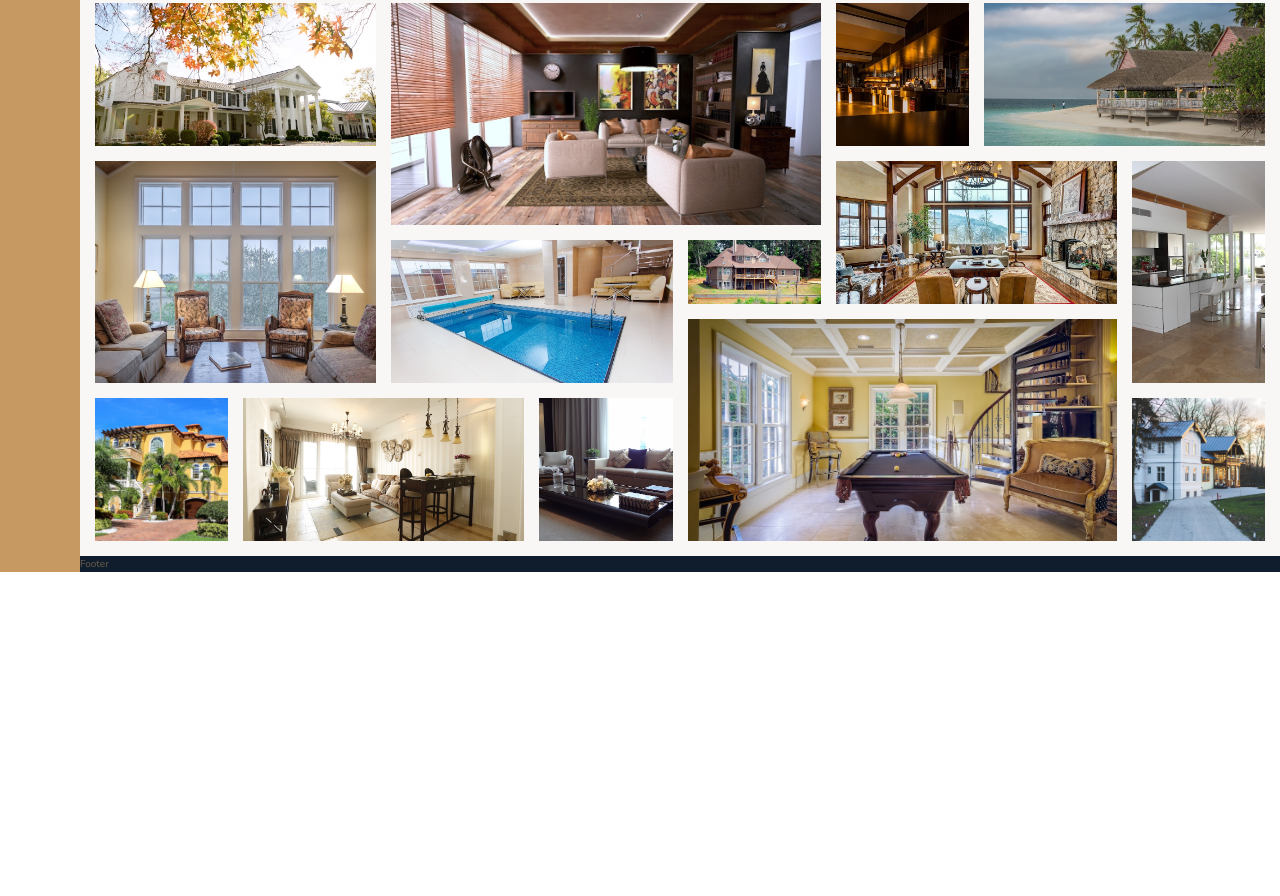
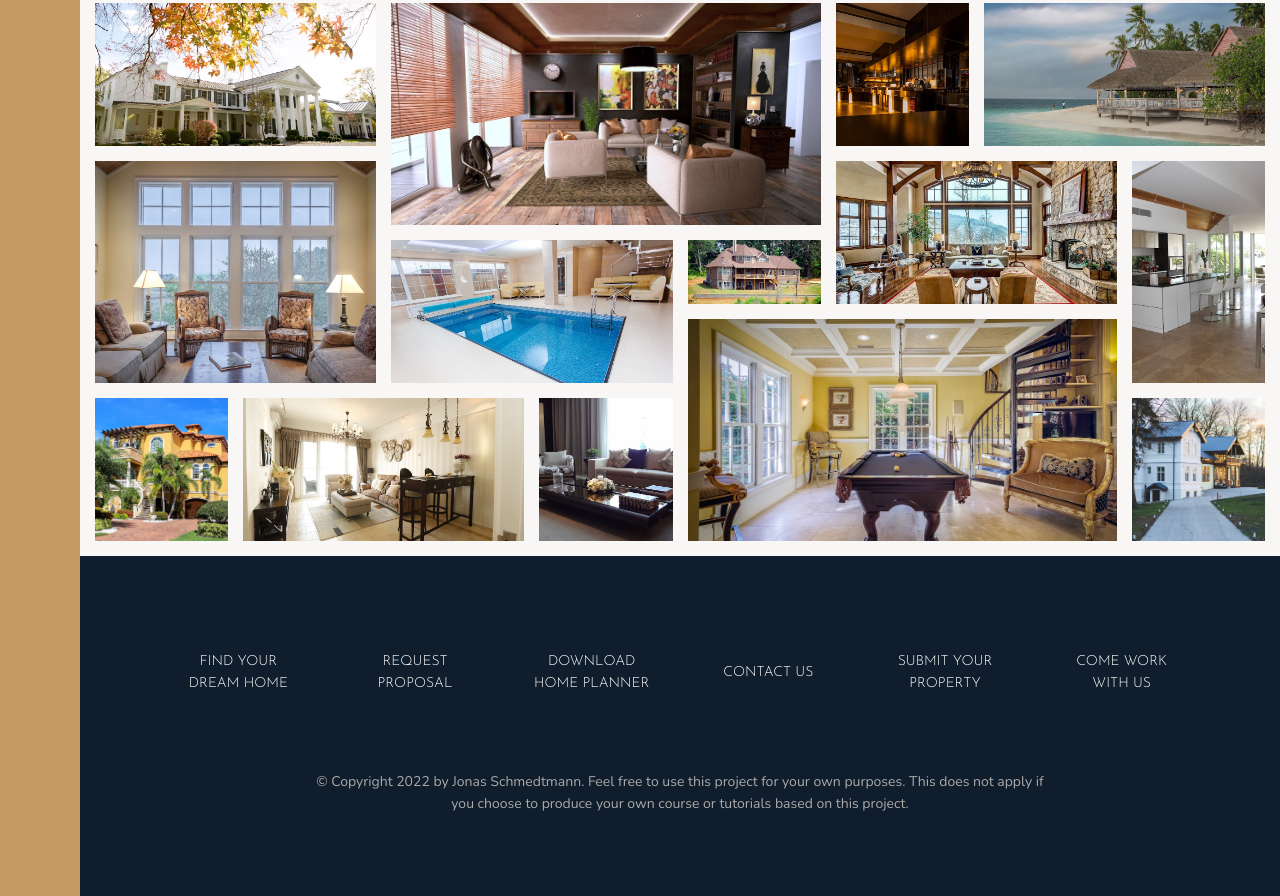
Before and after one commit to neringabickmore/nexter-adv-css, a website: page index.html in a window 1280 px wide. Shown: the part 3193-4089 px from the top of the page. Before the commit the page ends 3765 px from the top, so only its background shows below. Drawn offline with nearby package versions, Linux system fonts and the light colour scheme.

Commit message:
Footer styling

```diff
--- a/index.html
+++ b/index.html
@@ -333,7 +333,21 @@
         </figure>
 
     </section>
-    <footer class="footer">Footer</footer>
+    <!-- Footer -->
+    <footer class="footer">
+        <ul class="nav">
+            <li class="nav__item"><a href="#" class="nav__link">Find your dream home</a></li>
+            <li class="nav__item"><a href="#" class="nav__link">Request proposal</a></li>
+            <li class="nav__item"><a href="#" class="nav__link">Download home planner</a></li>
+            <li class="nav__item"><a href="#" class="nav__link">Contact Us</a></li>
+            <li class="nav__item"><a href="#" class="nav__link">Submit your property</a></li>
+            <li class="nav__item"><a href="#" class="nav__link">Come work with us</a></li>
+        </ul>
+
+        <p class="copyright">
+            &copy; Copyright 2022 by Jonas Schmedtmann. Feel free to use this project for your own purposes. This does not apply if you choose to produce your own course or tutorials based on this project.
+        </p>
+    </footer>
 </body>
 
 </html>
--- a/sass/_footer.scss
+++ b/sass/_footer.scss
@@ -1,4 +1,48 @@
 .footer {
     background-color: $color-secondary;
     grid-column: full-start / full-end;
+    padding: 8rem;
 }
+
+
+.nav {
+    list-style: none;
+    display: grid;
+
+    grid-template-columns: repeat(auto-fit, minmax(15rem, 1fr));
+    grid-gap: 2rem;
+    align-items: center;
+
+
+    &__link:link,
+    &__link:visited {
+        font-size: 1.4rem;
+        color: #fff;
+        text-decoration: none;
+        font-family: $font-display;
+        text-transform: uppercase;
+        text-align: center;
+        padding: 1.5rem;
+        display: block;
+
+        transition: all .2s;
+
+    }
+
+    &__link:hover,
+    &__link:active {
+        background-color: rgba(#fff, .05);
+        transform: translateY(-3px);
+
+    }
+}
+
+.copyright {
+    font-size: 1.4rem;
+    color: $color-grey-light-2;
+    margin-top: 6rem;
+    margin-right: auto;
+    margin-left: auto;
+    text-align: center;
+    width: 70%;
+}
```
Also changed, not shown: css/style.css.
